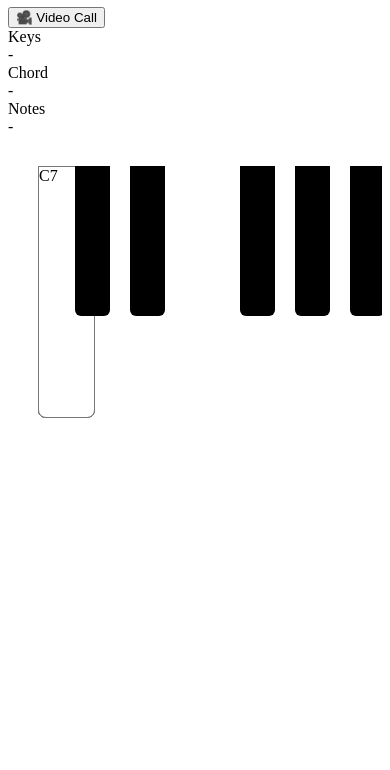
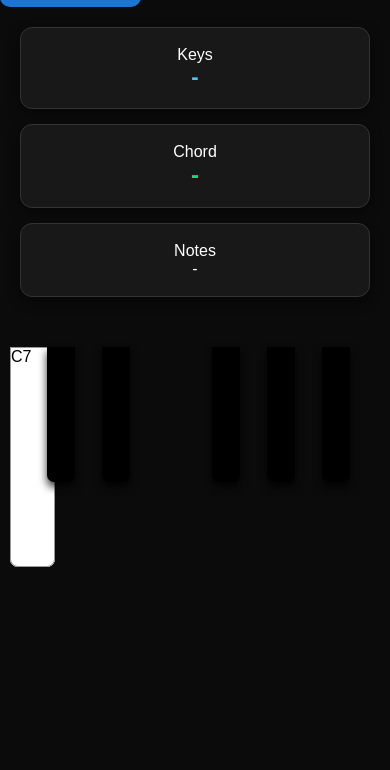
Before and after one commit to anikousmusicinstitute/anikous-music-institute-, a plain HTML site: page index.html in a window 390 px wide. Shown: the part 74-844 px from the top of the page. Drawn offline with Linux system fonts and the light colour scheme.

Commit message:
style.css

```diff
--- a/style.css
+++ b/style.css
@@ -1,15 +1,202 @@
+*{
+margin:0;
+padding:0;
+box-sizing:border-box;
+font-family:Arial, sans-serif;
+}
+
+
+body{
+
+background:#0b0b0b;
+color:white;
+overflow-x:hidden;
+
+}
+
+
+
+header{
+
+background:#151515;
+
+padding:20px;
+
+text-align:center;
+
+border-bottom:1px solid #333;
+
+}
+
+
+header h1{
+
+font-size:32px;
+
+color:#ffd54f;
+
+margin-bottom:15px;
+
+}
+
+
+
+button{
+
+padding:12px 22px;
+
+background:#1976d2;
+
+color:white;
+
+border:none;
+
+border-radius:10px;
+
+font-size:16px;
+
+cursor:pointer;
+
+}
+
+
+
+button:hover{
+
+background:#1565c0;
+
+}
+
+
+
+/* VIDEO */
+
+#videoBox{
+
+width:100%;
+
+height:0;
+
+overflow:hidden;
+
+transition:.3s;
+
+}
+
+
+#meet{
+
+width:100%;
+
+height:400px;
+
+border:0;
+
+}
+
+
+
+/* DISPLAY */
+
+.info{
+
+display:grid;
+
+grid-template-columns:
+
+repeat(auto-fit,minmax(170px,1fr));
+
+gap:15px;
+
+margin:20px;
+
+}
+
+
+
+.info div{
+
+background:#181818;
+
+border:1px solid #333;
+
+border-radius:12px;
+
+padding:18px;
+
+text-align:center;
+
+box-shadow:
+
+0 4px 12px rgba(0,0,0,.5);
+
+}
+
+
+
+.info h3{
+
+font-size:18px;
+
+color:#ffd54f;
+
+margin-bottom:10px;
+
+}
+
+
+
+#keyShow{
+
+color:#4fc3f7;
+
+font-size:22px;
+
+font-weight:bold;
+
+}
+
+
+
+#chordShow{
+
+color:#00e676;
+
+font-size:24px;
+
+font-weight:bold;
+
+}
+
+
+
+/* PIANO */
+
 .pianoArea{
+
+width:100%;
+
 overflow-x:auto;
-padding:30px;
+
+padding:30px 10px;
+
 }
+
 
 
 #piano{
 
 position:relative;
+
 height:260px;
+
+margin:auto;
+
 }
 
+
+
+/* WHITE KEYS */
 
 .white{
 
@@ -23,15 +210,19 @@ height:250px;
 
 background:white;
 
-border:1px solid #777;
+border:1px solid #999;
+
+border-radius:0 0 8px 8px;
 
 color:black;
 
-border-radius:0 0 8px 8px;
+z-index:1;
 
 }
 
 
+
+/* BLACK KEYS */
 
 .black{
 
@@ -41,28 +232,69 @@ top:0;
 
 width:35px;
 
-height:150px;
+height:155px;
 
 background:#000;
 
+border-radius:0 0 7px 7px;
+
 z-index:10;
 
-border-radius:0 0 6px 6px;
+box-shadow:
+
+0 5px 8px rgba(0,0,0,.8);
 
 }
 
 
 
+/* PRESS EFFECT */
+
 .white.active{
 
 background:#ffd54f;
 
+transform:translateY(3px);
+
 }
-
 
 
 .black.active{
 
 background:#ff9800;
 
+transform:translateY(3px);
+
 }
+
+
+
+@media(max-width:600px){
+
+
+header h1{
+
+font-size:24px;
+
+}
+
+
+.white{
+
+width:45px;
+
+height:220px;
+
+}
+
+
+.black{
+
+width:28px;
+
+height:135px;
+
+}
+
+
+}
```
